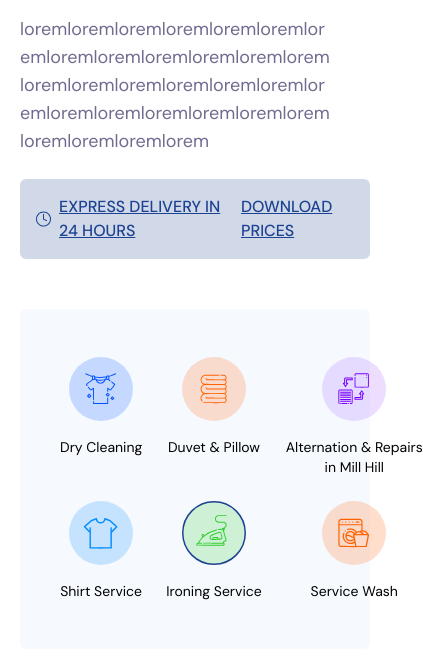
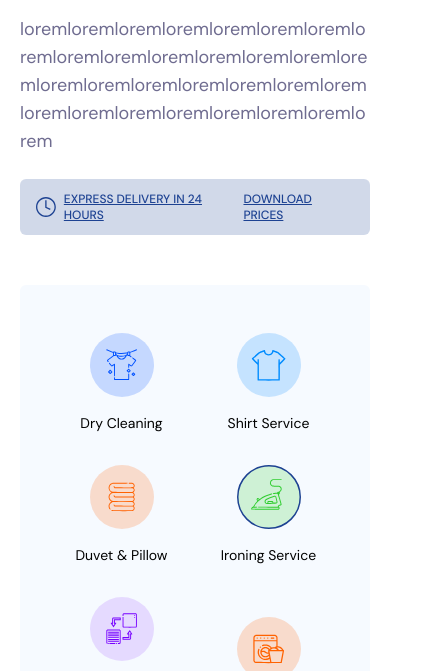
Before and after one commit to vfshera/dry-clean, a website: page src/index.html in a window 390 px wide. Shown: the part 141-812 px from the top of the page, 423 px wide, since content can reach past the window. Drawn offline with nearby package versions, Linux system fonts and the light colour scheme; files that its build step writes are made by us from their sources.

Commit message:
services

```diff
--- a/src/index.html
+++ b/src/index.html
@@ -11,7 +11,7 @@
   >
     <main class="md:col-span-2">
       <!-- HEADER -->
-      <header class="pr-10 lg:pr-[100px]">
+      <header class="md:pr-10 lg:pr-[100px]">
         <h1
           class="text-4xl lg:text-[50px] text-blue-1 font-bold lg:leading-[62px]"
         >
@@ -26,7 +26,7 @@
       <!-- DELIVERY -->
 
       <div
-        class="rounded-md bg-blue-6 py-4 lg:py-7 px-4 lg:px-6 mt-6 mb-[50px] flex justify-between items-center"
+        class="rounded-md bg-blue-6 py-3 md:py-4 lg:py-7 px-4 lg:px-6 mt-6 mb-[50px] flex justify-between items-center"
       >
         <div class="flex items-center gap-2">
           <svg
@@ -46,13 +46,13 @@
           </svg>
 
           <p
-            class="underline uppercase text-base lg:text-lg text-blue-2 font-medium"
+            class="underline uppercase text-xs md:text-base lg:text-lg text-blue-2 font-medium"
           >
             Express delivery in 24 hours
           </p>
         </div>
         <a
-          class="underline uppercase text-base lg:text-lg text-blue-2 font-medium"
+          class="underline uppercase text-xs md:text-base lg:text-lg text-blue-2 font-medium"
           href="#"
           >download prices</a
         >
@@ -61,13 +61,15 @@
       <!-- SERVICES -->
 
       <section
-        class="bg-light rounded-md px-10 lg:px-[60px] py-12 lg:py-[55px] flex justify-between gap-6"
+        class="bg-light rounded-md px-10 lg:px-[60px] py-12 lg:py-[55px] flex flex-col md:flex-row md:justify-between gap-8 md:gap-6"
       >
         <!-- col-1 -->
-        <div class="flex flex-col justify-between items-center w-max gap-6">
+        <div
+          class="flex md:flex-col justify-between items-center w-full md:w-max gap-6"
+        >
           <!-- service -->
 
-          <div class="service flex flex-col items-center gap-4 w-max">
+          <div class="service flex flex-col items-center gap-4 w-1/2 md:w-max">
             <img
               src="/public/images/dryclean.svg"
               class="h-16 lg:h-[86px] aspect-square"
@@ -78,7 +80,7 @@
 
           <!-- service -->
 
-          <div class="service flex flex-col items-center gap-4 w-max">
+          <div class="service flex flex-col items-center gap-4 w-1/2 md:w-max">
             <img
               src="/public/images/shirt.svg"
               class="h-16 lg:h-[86px] aspect-square"
@@ -89,10 +91,12 @@
         </div>
 
         <!-- col-2 -->
-        <div class="flex flex-col justify-between items-center w-max gap-6">
+        <div
+          class="flex md:flex-col justify-between items-center w-full md:w-max gap-6"
+        >
           <!-- service -->
 
-          <div class="service flex flex-col items-center gap-4 w-max">
+          <div class="service flex flex-col items-center gap-4 w-1/2 md:w-max">
             <img
               src="/public/images/duvet.svg"
               class="h-16 lg:h-[86px] aspect-square"
@@ -103,7 +107,7 @@
 
           <!-- service -->
 
-          <div class="service flex flex-col items-center gap-4 w-max">
+          <div class="service flex flex-col items-center gap-4 w-1/2 md:w-max">
             <img
               src="/public/images/ironing.svg"
               class="h-16 lg:h-[86px] aspect-square"
@@ -115,10 +119,12 @@
 
         <!-- col-3 -->
 
-        <div class="flex flex-col justify-between items-center w-max gap-6">
+        <div
+          class="flex md:flex-col justify-between items-center w-full md:w-max gap-6"
+        >
           <!-- service -->
 
-          <div class="service flex flex-col items-center gap-4 w-max">
+          <div class="service flex flex-col items-center gap-4 w-1/2 md:w-max">
             <img
               src="/public/images/repair.svg"
               class="h-16 lg:h-[86px] aspect-square"
@@ -131,7 +137,7 @@
 
           <!-- service -->
 
-          <div class="service flex flex-col items-center gap-4 w-max">
+          <div class="service flex flex-col items-center gap-4 w-1/2 md:w-max">
             <img
               src="/public/images/wash.svg"
               class="h-16 lg:h-[86px] aspect-square"
@@ -575,7 +581,7 @@
       >
         <!-- HEADER -->
         <div
-          class="flex flex-col lg:flex-row gap-3 lg:gap-0 items-center justify-between"
+          class="flex md:flex-col lg:flex-row gap-3 lg:gap-0 items-center justify-between"
         >
           <p class="uppercase text-xl lg:text-2xl font-bold text-gray-3">
             Price Estimator
@@ -656,7 +662,7 @@
         <p
           class="text-2xl lg:text-4xl lg:leading-[47px] text-[#cdcdcd] uppercase"
         >
-          All Laundry & Dry Cleaning <br />FOR NEW CUSTOMERS
+          All Laundry & Dry Cleaning <br class="md:block" />FOR NEW CUSTOMERS
         </p>
       </div>
 
@@ -670,7 +676,7 @@
         </p>
 
         <div
-          class="flex flex-col lg:flex-row justify-center items-center gap-5"
+          class="flex md:flex-col lg:flex-row justify-center items-center gap-5"
         >
           <img
             class="h-10"
```
